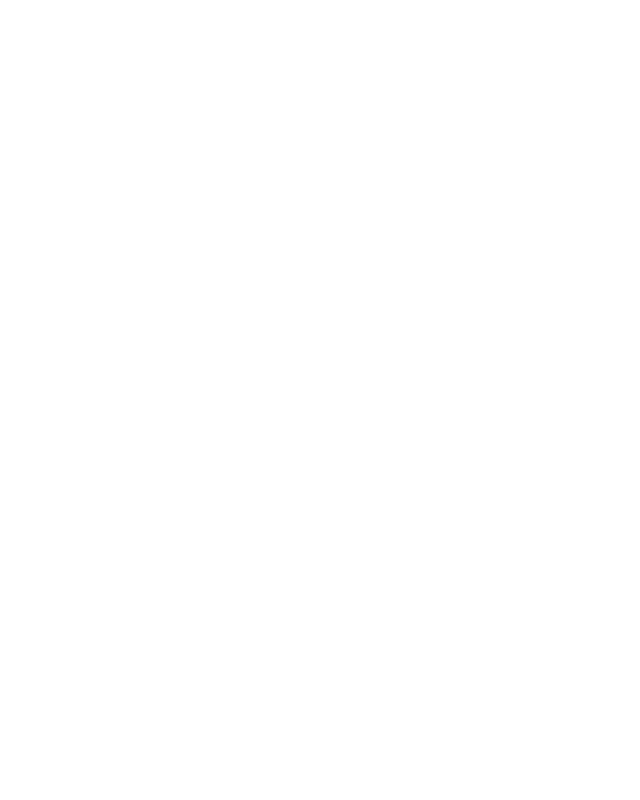
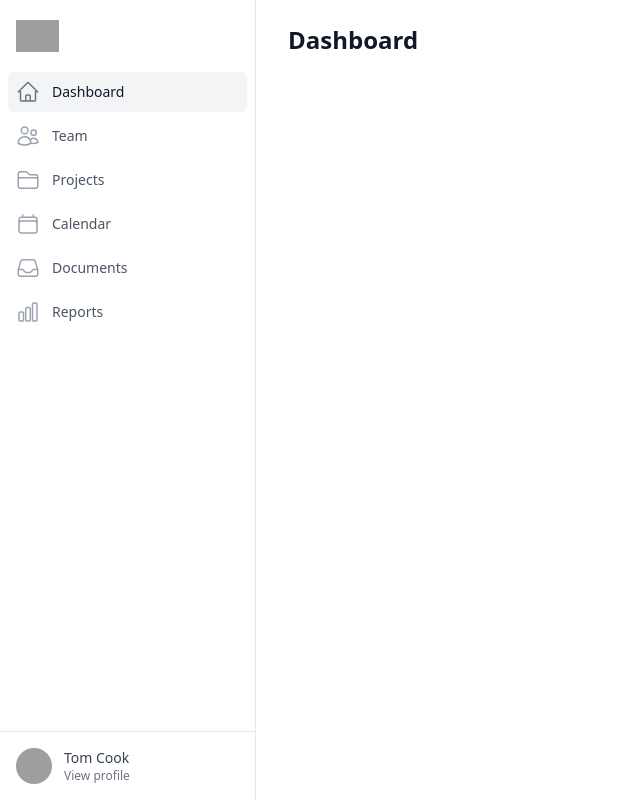
Before and after one commit to LuN4t1k0/front-webAppLM, a React (Vite) app: page /usuario in a window 1280 px wide. Shown: the whole page, without its empty margins (0-640 px from the left). Built offline with nearby package versions, Linux system fonts and the light colour scheme; grey boxes are pictures that could not be loaded.

Commit message:
feat: sidebar component and dashboard

```diff
--- a/index.html
+++ b/index.html
@@ -1,11 +1,11 @@
 <!DOCTYPE html>
-<html lang="en">
+<html lang="en" class="h-full">
   <head>
     <meta charset="UTF-8" />
     <meta name="viewport" content="width=device-width, initial-scale=1.0" />
     <title>Licencias Medicas</title>
   </head>
-  <body>
+  <body class="h-full">
     <div id="root"></div>
     <script type="module" src="/src/main.jsx"></script>
   </body>
--- a/src/App.css
+++ b/src/App.css
@@ -1,6 +1,7 @@
-#root {
+/* #root {
   max-width: 1280px;
   margin: 0 auto;
   padding: 2rem;
   text-align: center;
 }
+ */
--- a/src/App.jsx
+++ b/src/App.jsx
@@ -1,14 +1,15 @@
 import "./App.css";
 import Login from "./pages/Login";
 import { BrowserRouter, Routes, Route } from 'react-router-dom'
+import VistaPrincipal from "./pages/VistaPrincipal";
 
 function App() {
   return (
     <div className="App">
       <BrowserRouter>
         <Routes>
-          <Route path="/" element={<Login />} />
-          <Route path="/usuario" />
+          <Route path="/" element={ <Login /> } />
+          <Route path="/usuario" element={ <VistaPrincipal /> } />
         </Routes>
       </BrowserRouter>
     </div>
--- a/src/components/FormUser.jsx
+++ b/src/components/FormUser.jsx
@@ -24,7 +24,7 @@ export const FormUser = () => {
   };
 
   return (
-    <div className="flex min-h-full flex-col justify-center py-12 sm:px-6 lg:px-8">
+    <div className="flex min-h-full h-screen flex-col justify-center py-12 sm:px-6 lg:px-8">
       <div className="sm:mx-auto sm:w-full sm:max-w-md">
         <img
           className="mx-auto h-12 w-auto"
--- a/src/index.css
+++ b/src/index.css
@@ -1,11 +1,3 @@
 @tailwind base;
 @tailwind components;
 @tailwind utilities;
-
-body {
-  margin: 0;
-  display: flex;
-  place-items: center;
-  min-width: 320px;
-  min-height: 100vh;
-}
--- /dev/null
+++ b/src/layout/Sidebar.jsx
@@ -0,0 +1,196 @@
+import { Fragment, useState } from 'react'
+import { Dialog, Transition } from '@headlessui/react'
+import {
+  Bars3Icon,
+  CalendarIcon,
+  ChartBarIcon,
+  FolderIcon,
+  HomeIcon,
+  InboxIcon,
+  UsersIcon,
+  XMarkIcon,
+} from '@heroicons/react/24/outline'
+
+function classNames(...classes) {
+  return classes.filter(Boolean).join(' ')
+}
+export default function Sidebar() {
+
+  const [sidebarOpen, setSidebarOpen] = useState(false);
+  const navigation = [
+    { name: 'Dashboard', href: '#', icon: HomeIcon, current: true },
+    { name: 'Team', href: '#', icon: UsersIcon, current: false },
+    { name: 'Projects', href: '#', icon: FolderIcon, current: false },
+    { name: 'Calendar', href: '#', icon: CalendarIcon, current: false },
+    { name: 'Documents', href: '#', icon: InboxIcon, current: false },
+    { name: 'Reports', href: '#', icon: ChartBarIcon, current: false },
+  ]
+  return(
+    <>
+    <Transition.Root show={sidebarOpen} as={Fragment}>
+        <Dialog as="div" className="relative z-40 lg:hidden" onClose={setSidebarOpen}>
+          <Transition.Child
+            as={Fragment}
+            enter="transition-opacity ease-linear duration-300"
+            enterFrom="opacity-0"
+            enterTo="opacity-100"
+            leave="transition-opacity ease-linear duration-300"
+            leaveFrom="opacity-100"
+            leaveTo="opacity-0"
+          >
+            <div className="fixed inset-0 bg-gray-600 bg-opacity-75" />
+          </Transition.Child>
+
+          <div className="fixed inset-0 z-40 flex">
+            <Transition.Child
+              as={Fragment}
+              enter="transition ease-in-out duration-300 transform"
+              enterFrom="-translate-x-full"
+              enterTo="translate-x-0"
+              leave="transition ease-in-out duration-300 transform"
+              leaveFrom="translate-x-0"
+              leaveTo="-translate-x-full"
+            >
+              <Dialog.Panel className="relative flex w-full max-w-xs flex-1 flex-col bg-white">
+                <Transition.Child
+                  as={Fragment}
+                  enter="ease-in-out duration-300"
+                  enterFrom="opacity-0"
+                  enterTo="opacity-100"
+                  leave="ease-in-out duration-300"
+                  leaveFrom="opacity-100"
+                  leaveTo="opacity-0"
+                >
+                  <div className="absolute top-0 right-0 -mr-12 pt-2">
+                    <button
+                      type="button"
+                      className="ml-1 flex h-10 w-10 items-center justify-center rounded-full focus:outline-none focus:ring-2 focus:ring-inset focus:ring-white"
+                      onClick={() => setSidebarOpen(false)}
+                    >
+                      <span className="sr-only">Close sidebar</span>
+                      <XMarkIcon className="h-6 w-6 text-white" aria-hidden="true" />
+                    </button>
+                  </div>
+                </Transition.Child>
+                <div className="h-0 flex-1 overflow-y-auto pt-5 pb-4">
+                  <div className="flex flex-shrink-0 items-center px-4">
+                    <img
+                      className="h-8 w-auto"
+                      src="https://tailwindui.com/img/logos/mark.svg?color=indigo&shade=600"
+                      alt="Your Company"
+                    />
+                  </div>
+                  <nav className="mt-5 space-y-1 px-2">
+                    {navigation.map((item) => (
+                      <a
+                        key={item.name}
+                        href={item.href}
+                        className={classNames(
+                          item.current
+                            ? 'bg-gray-100 text-gray-900'
+                            : 'text-gray-600 hover:bg-gray-50 hover:text-gray-900',
+                          'group flex items-center rounded-md px-2 py-2 text-base font-medium'
+                        )}
+                      >
+                        <item.icon
+                          className={classNames(
+                            item.current ? 'text-gray-500' : 'text-gray-400 group-hover:text-gray-500',
+                            'mr-4 h-6 w-6 flex-shrink-0'
+                          )}
+                          aria-hidden="true"
+                        />
+                        {item.name}
+                      </a>
+                    ))}
+                  </nav>
+                </div>
+                <div className="flex flex-shrink-0 border-t border-gray-200 p-4">
+                  <a href="#" className="group block flex-shrink-0">
+                    <div className="flex items-center">
+                      <div>
+                        <img
+                          className="inline-block h-10 w-10 rounded-full"
+                          src="https://images.unsplash.com/photo-1472099645785-5658abf4ff4e?ixlib=rb-1.2.1&ixid=eyJhcHBfaWQiOjEyMDd9&auto=format&fit=facearea&facepad=2&w=256&h=256&q=80"
+                          alt=""
+                        />
+                      </div>
+                      <div className="ml-3">
+                        <p className="text-base font-medium text-gray-700 group-hover:text-gray-900">Tom Cook</p>
+                        <p className="text-sm font-medium text-gray-500 group-hover:text-gray-700">View profile</p>
+                      </div>
+                    </div>
+                  </a>
+                </div>
+              </Dialog.Panel>
+            </Transition.Child>
+            <div className="w-14 flex-shrink-0">{/* Force sidebar to shrink to fit close icon */}</div>
+          </div>
+        </Dialog>
+      </Transition.Root>
+
+      {/* Static sidebar for desktop */}
+      <div className="hidden lg:fixed lg:inset-y-0 lg:flex lg:w-64 lg:flex-col">
+        {/* Sidebar component, swap this element with another sidebar if you like */}
+        <div className="flex min-h-0 flex-1 flex-col border-r border-gray-200 bg-white">
+          <div className="flex flex-1 flex-col overflow-y-auto pt-5 pb-4">
+            <div className="flex flex-shrink-0 items-center px-4">
+              <img
+                className="h-8 w-auto"
+                src="https://tailwindui.com/img/logos/mark.svg?color=indigo&shade=600"
+                alt="Your Company"
+              />
+            </div>
+            <nav className="mt-5 flex-1 space-y-1 bg-white px-2">
+              {navigation.map((item) => (
+                <a
+                  key={item.name}
+                  href={item.href}
+                  className={classNames(
+                    item.current ? 'bg-gray-100 text-gray-900' : 'text-gray-600 hover:bg-gray-50 hover:text-gray-900',
+                    'group flex items-center rounded-md px-2 py-2 text-sm font-medium'
+                  )}
+                >
+                  <item.icon
+                    className={classNames(
+                      item.current ? 'text-gray-500' : 'text-gray-400 group-hover:text-gray-500',
+                      'mr-3 h-6 w-6 flex-shrink-0'
+                    )}
+                    aria-hidden="true"
+                  />
+                  {item.name}
+                </a>
+              ))}
+            </nav>
+          </div>
+          <div className="flex flex-shrink-0 border-t border-gray-200 p-4">
+            <a href="#" className="group block w-full flex-shrink-0">
+              <div className="flex items-center">
+                <div>
+                  <img
+                    className="inline-block h-9 w-9 rounded-full"
+                    src="https://images.unsplash.com/photo-1472099645785-5658abf4ff4e?ixlib=rb-1.2.1&ixid=eyJhcHBfaWQiOjEyMDd9&auto=format&fit=facearea&facepad=2&w=256&h=256&q=80"
+                    alt=""
+                  />
+                </div>
+                <div className="ml-3">
+                  <p className="text-sm font-medium text-gray-700 group-hover:text-gray-900">Tom Cook</p>
+                  <p className="text-xs font-medium text-gray-500 group-hover:text-gray-700">View profile</p>
+                </div>
+              </div>
+            </a>
+          </div>
+        </div>
+      </div>
+      <div className="sticky top-0 z-10 bg-white pl-1 pt-1 sm:pl-3 sm:pt-3 lg:hidden">
+          <button
+            type="button"
+            className="-ml-0.5 -mt-0.5 inline-flex h-12 w-12 items-center justify-center rounded-md text-gray-500 hover:text-gray-900 focus:outline-none focus:ring-2 focus:ring-inset focus:ring-indigo-500"
+            onClick={() => setSidebarOpen(true)}
+          >
+            <span className="sr-only">Open sidebar</span>
+            <Bars3Icon className="h-6 w-6" aria-hidden="true" />
+          </button>
+        </div>
+    </>
+  )
+}
--- /dev/null
+++ b/src/pages/VistaPrincipal.jsx
@@ -0,0 +1,20 @@
+import Sidebar from "../layout/Sidebar";
+
+export default function VistaPrincipal() {
+
+  return (
+    <div>
+      <Sidebar/>
+      <div className="flex flex-1 flex-col lg:pl-64">
+        <main className="flex-1">
+          <div className="py-6">
+            <div className="mx-auto max-w-7xl px-4 sm:px-6 lg:px-8">
+              <h1 className="text-2xl font-semibold text-gray-900">Dashboard</h1>
+            </div>
+            <div className="mx-auto max-w-7xl px-4 sm:px-6 lg:px-8">{/* Your content */}</div>
+          </div>
+        </main>
+      </div>
+    </div>
+  );
+}
```
Also changed, not shown: 1 other file (tests, documents, lock files or other folders).
